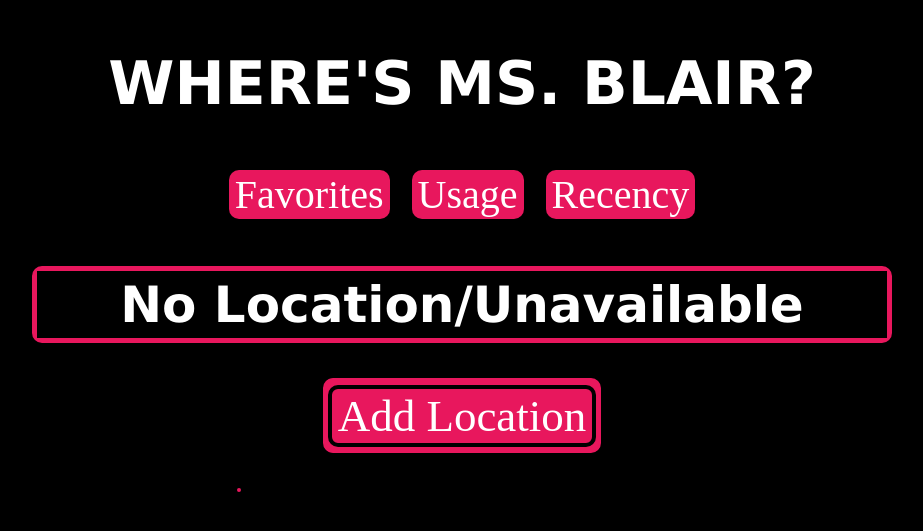
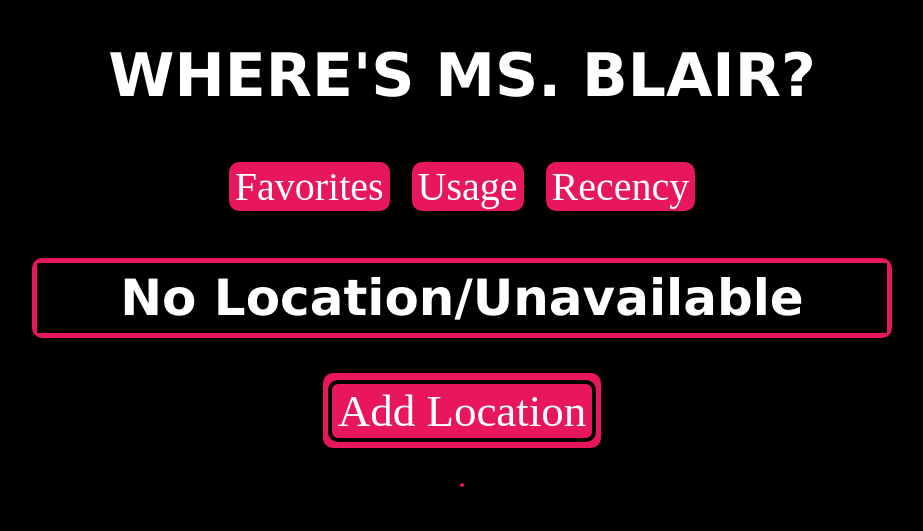
Before and after one commit to talonTech1/talon-tracker, a Flask app: page / in a window 1280 px wide. Shown: the top 531 px of the page, without its empty margins (178-1101 px from the left). Run offline with Flask 3, Linux system fonts and the light colour scheme; the visitor is signed in with stand-in values (Sample User, id 1); data that the repository does not hold is empty.

Commit message:
Update index.html

```diff
--- a/templates/index.html
+++ b/templates/index.html
@@ -4,10 +4,8 @@
 {% endblock %}
 
 {% block body %}
-<div class="flex-container">
-
+<div align = "center">
     <h1>WHERE'S MS. BLAIR?</h1>
-    <div class = "filters">
     <table bgcolor = "#000000" style = "border-collapse: separate;border: 0px solid #E8175D;">
         <tr bgcolor = "#000000">
             <th style = "padding: 10px;">
@@ -51,8 +49,6 @@
             </th>
         </tr>
     </table>
-    </div>
-    <div class = "current-row">
     <br>
     {% if current %}
     <table bgcolor = "#E8175D" style = "border: 3px solid #E8175D">
@@ -94,15 +90,13 @@
     <table style = "width: 860px;border-width:3px;border-color:#E8175D;border-style:solid;" bgcolor = "#E8175D" >
 
 
-        <tr bgcolor = "#000000">
+        <tr bgcolor = "#000000" height = "70">
             <td style = "font-size: 50px" >
                 <b>No Location/Unavailable</b>
             </td>
         </tr>
     </table>
     {% endif %}
-    </div>
-    <div class = "addButton">
     <br>
     <table bgcolor = "#E8175D">
         <tr>
@@ -115,9 +109,7 @@
             </td>
         </tr>
     </table>
-    </div>
     <br>
-    <div class = "locations">
     <table bgcolor = "#E8175D">
         {% for loc in locs %}
         {% if not loc['current'] %}
@@ -130,11 +122,11 @@
                 </button>
                 </form>
             </td>
-            <td>
+            <td width = "300">
 
                 {{loc['time'].strftime("%m/%d, %H:%M")}}
             </td>
-            <td>
+            <td width = "80">
                 <form action = "/" method="post">
                 {% if loc['f'] %}
                     <button name = "setFav" value ="{{ loc['locN'] }}F">
@@ -146,7 +138,7 @@
                 {% endif %}
                 </form>
             </td>
-            <td>
+            <td width = "80">
                 <form action = "/" method="post">
                     <button name = "remove" value ="{{ loc['locN'] }}">
                     🗑️
@@ -157,7 +149,7 @@
         {% endif %}
         {% endfor %}
     </table>
-    </div>
+
 
 </div>
 {% endblock %}
```
